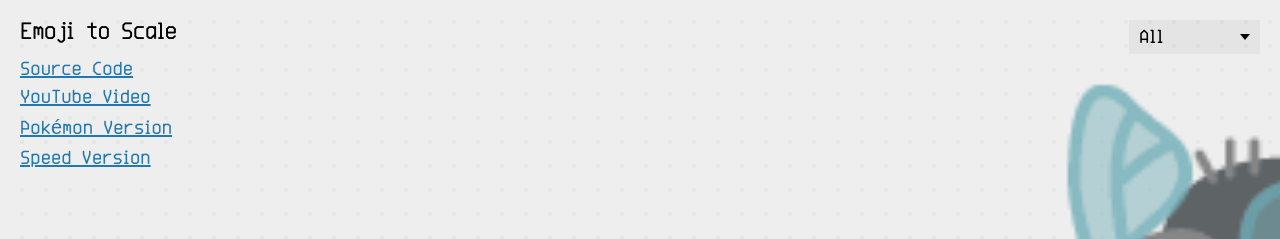
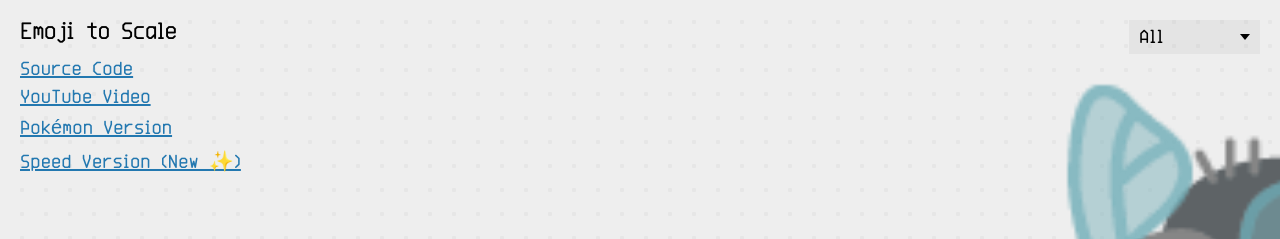
Before and after one commit to javierbyte/emoji-to-scale, a Next.js app: page /emoji-to-scale/ in a window 1280 px wide. Shown: the top 239 px of the page. Built offline with nearby package versions, Linux system fonts and the light colour scheme.

Commit message:
Fix link

```diff
--- a/app/page.tsx
+++ b/app/page.tsx
@@ -13,7 +13,9 @@ export default function Page() {
         <a href="https://github.com/javierbyte/emoji-to-scale">Source Code</a>
         <a href="https://www.youtube.com/watch?v=RiLBR6roAsM">YouTube Video</a>
         <a href="https://javier.xyz/pokemon-to-scale/">Pokémon Version</a>
-        <a href="https://javier.xyz/pokemon-to-scale/speed">Speed Version</a>
+        <a href="https://javier.xyz/emoji-to-scale/speed">
+          Speed Version (New ✨)
+        </a>
       </header>
 
       <footer className="footer">
```
